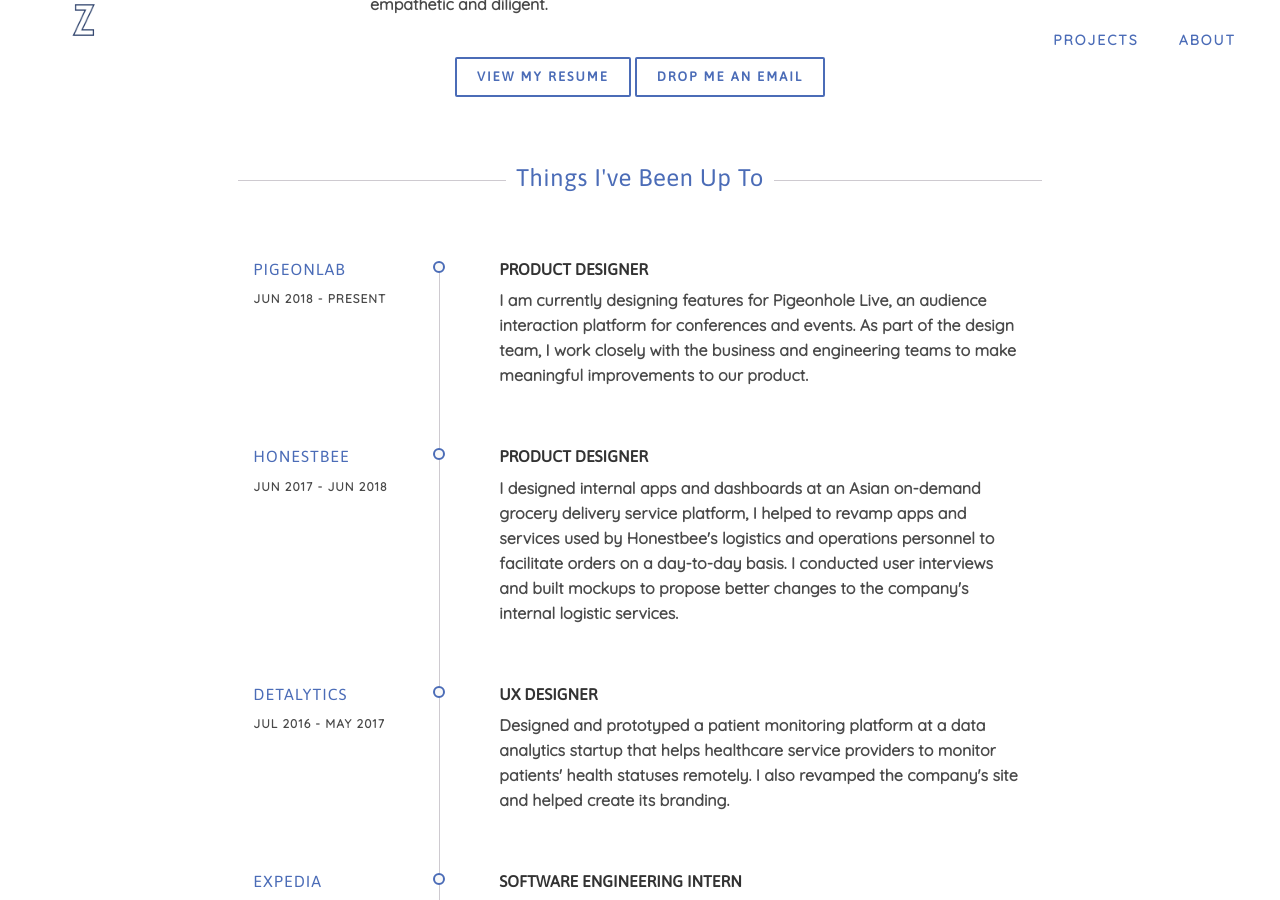
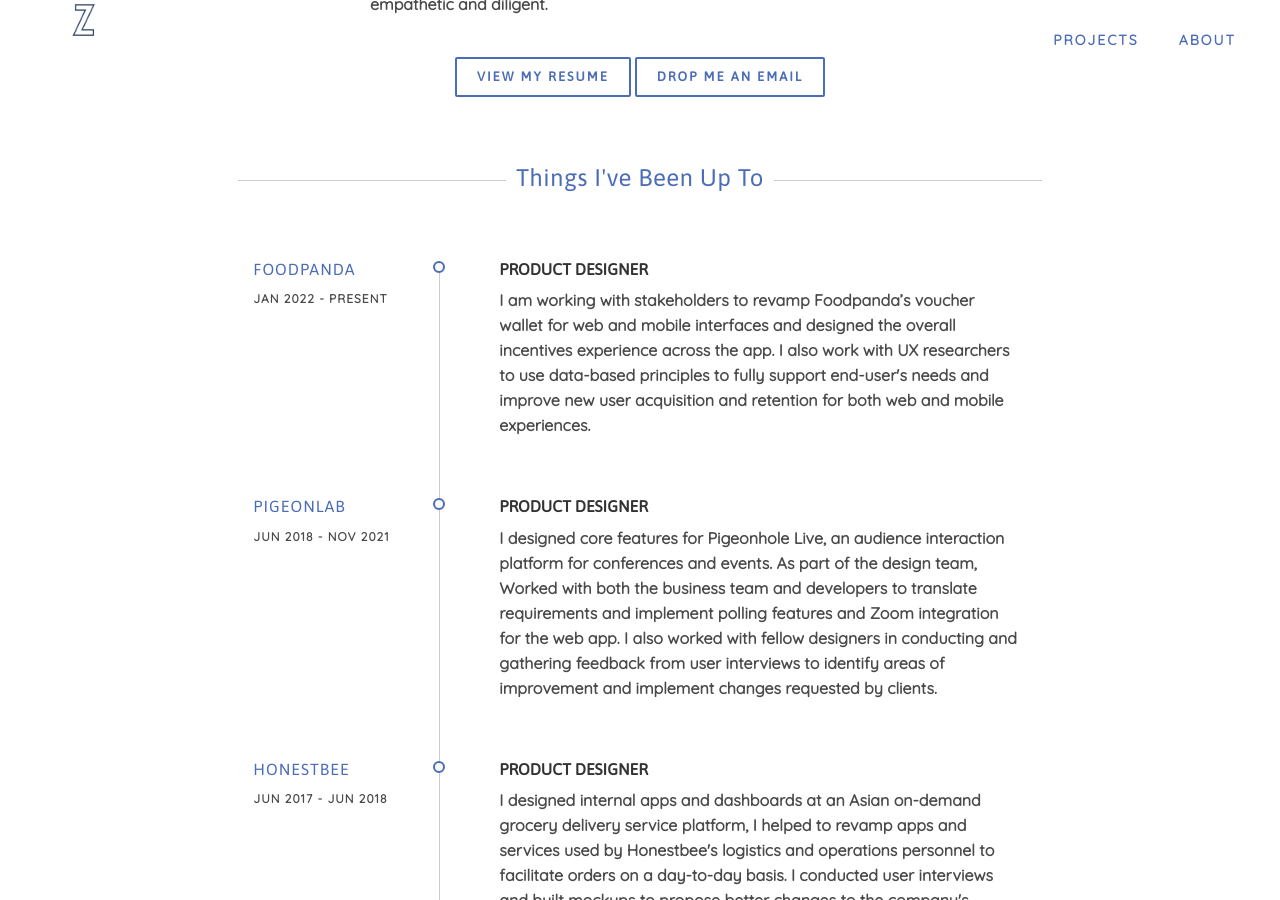
Before and after one commit to yzixuan/yzixuan.github.io, a Jekyll site: the page built from aboutme.html, in a window 1280 px wide and 900 px high, scrolled down 429 px. Built offline with Jekyll 4.4.1, drawn with Linux system fonts in a browser that asks for light colours; nearby versions of some CDN libraries.

Commit message:
update experiences timeline

```diff
--- a/_includes/experience.html
+++ b/_includes/experience.html
@@ -18,12 +18,25 @@
         </li>
         <li>
           <div class="timeline-item">
-            <h4><a href="https://pigeonholelive.com/" target="_blank">Pigeonlab</a></h4>
-            <span>Jun 2018 - <b>Present</b></span>
+            <h4><a href="https://www.foodpanda.sg/" target="_blank">Foodpanda</a></h4>
+            <span>Jan 2022 - <b>Present</b></span>
           </div>
           <div class="timeline-description">
             <h4>Product Designer</h4>
-            <p>I am currently designing features for Pigeonhole Live, an audience interaction platform for conferences and events. As part of the design team, I work closely with the business and engineering teams to make meaningful improvements to our product.</p>
+            <p>I am working with stakeholders to revamp Foodpanda’s voucher wallet for web and mobile interfaces and designed the overall incentives experience across the app.
+              I also work with UX researchers to use data-based principles to fully support end-user's needs and improve new user acquisition and retention for both web and mobile experiences.</p>
+          </div>
+        </li>
+        <li>
+          <div class="timeline-item">
+            <h4><a href="https://pigeonholelive.com/" target="_blank">Pigeonlab</a></h4>
+            <span>Jun 2018 - <b>Nov 2021</b></span>
+          </div>
+          <div class="timeline-description">
+            <h4>Product Designer</h4>
+            <p>I designed core features for Pigeonhole Live, an audience interaction platform for conferences and events.
+              As part of the design team, Worked with both the business team and developers to translate requirements and implement polling features and Zoom integration for the web app.
+              I also worked with fellow designers in conducting and gathering feedback from user interviews to identify areas of improvement and implement changes requested by clients.</p>
           </div>
         </li>
         <li>
```
